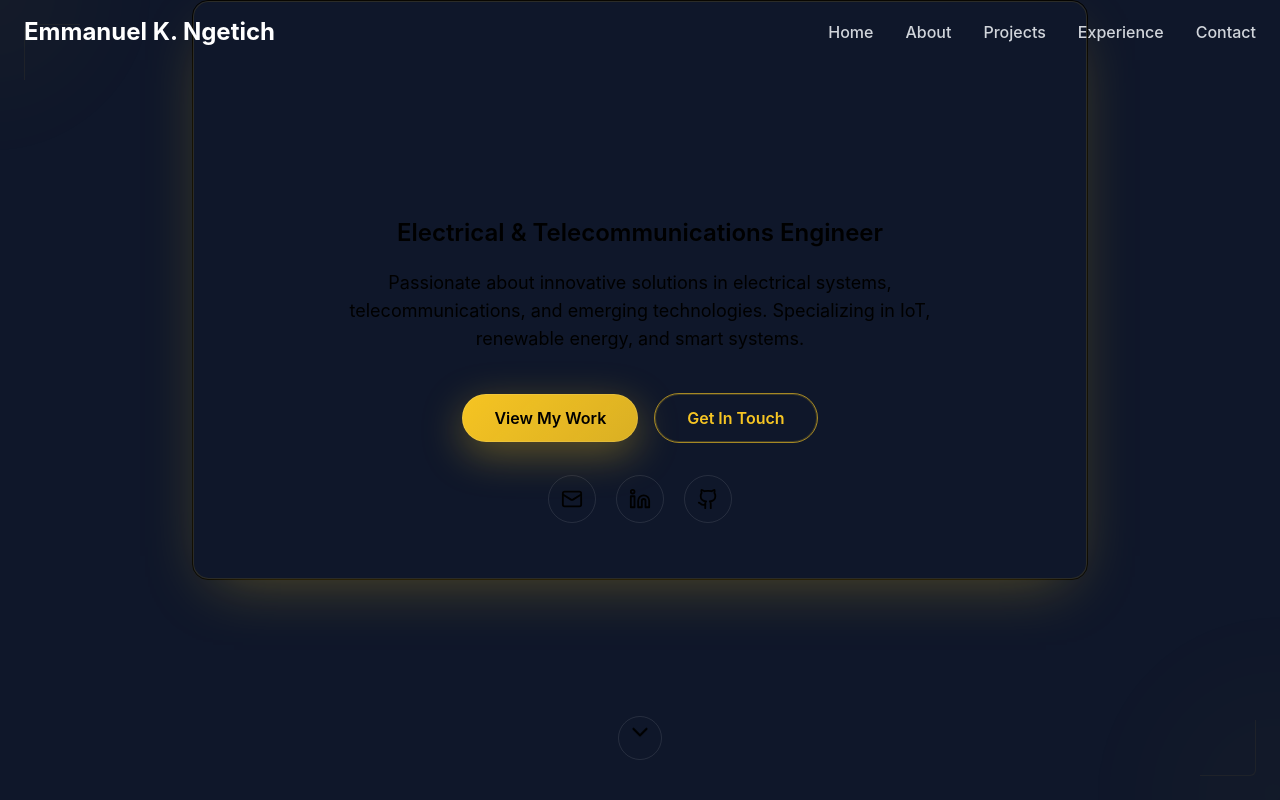
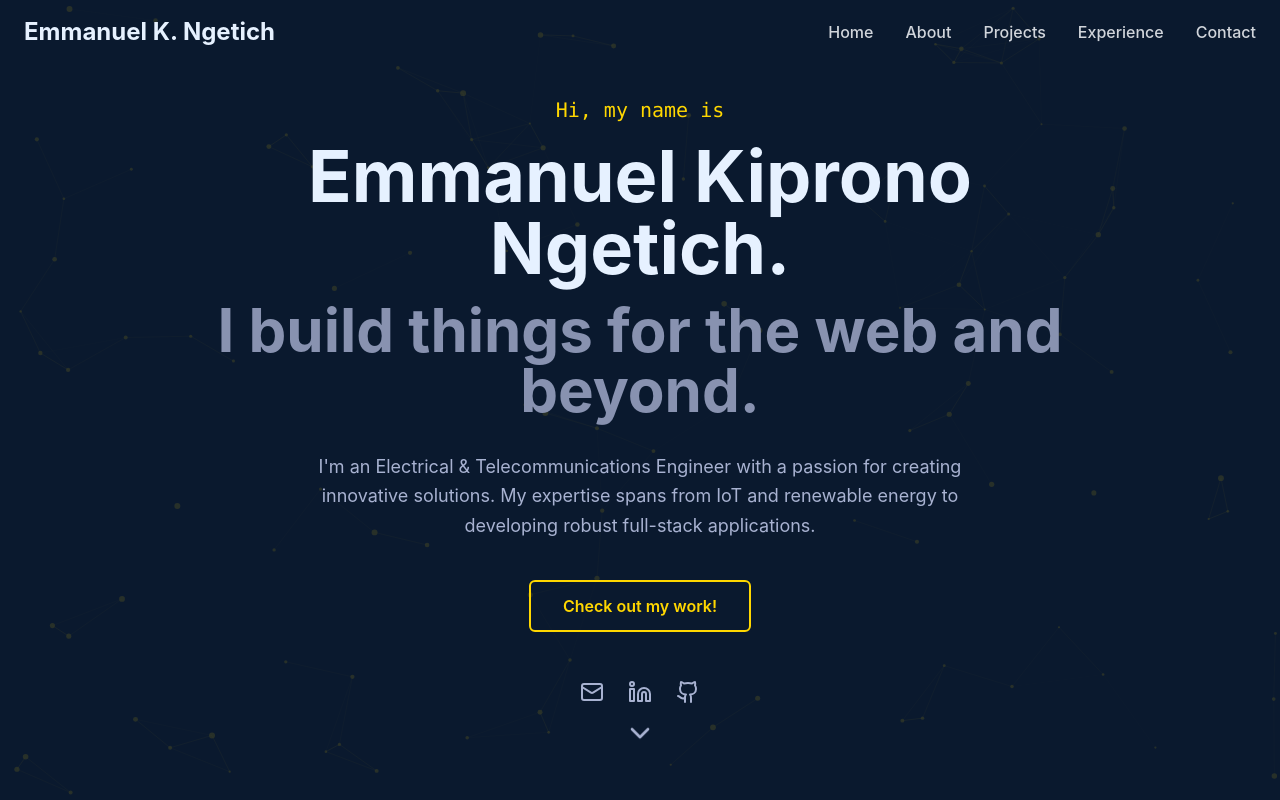
Before and after one commit to Abigael-Sila/Emmanuel-Ngetich, a React (Vite) app: page / in a window 1280 px wide. Shown: the top 800 px of the page. Built offline with nearby package versions, Linux system fonts and the light colour scheme.

Commit message:
new hero

```diff
--- a/src/components/Hero.tsx
+++ b/src/components/Hero.tsx
@@ -1,127 +1,184 @@
-import { ChevronDown, Mail, Linkedin, Github } from "lucide-react";
+import { useEffect, useRef } from 'react';
+import { ChevronDown, Mail, Linkedin, Github } from 'lucide-react';
 
 const Hero = () => {
+  const canvasRef = useRef<HTMLCanvasElement>(null);
+
   const scrollToSection = (sectionId: string) => {
-    const el = document.getElementById(sectionId);
-    if (el) el.scrollIntoView({ behavior: "smooth" });
+    const element = document.getElementById(sectionId);
+    if (element) {
+      element.scrollIntoView({ behavior: 'smooth' });
+    }
   };
 
+  useEffect(() => {
+    const canvas = canvasRef.current;
+    if (!canvas) return;
+
+    const ctx = canvas.getContext('2d');
+    if (!ctx) return;
+
+    let animationFrameId: number;
+    let particles: Particle[] = [];
+    const mouse = { x: -200, y: -200 };
+
+    class Particle {
+      x: number;
+      y: number;
+      size: number;
+      speedX: number;
+      speedY: number;
+
+      constructor() {
+        this.x = Math.random() * canvas!.width;
+        this.y = Math.random() * canvas!.height;
+        this.size = Math.random() * 2 + 1;
+        this.speedX = Math.random() * 1 - 0.5;
+        this.speedY = Math.random() * 1 - 0.5;
+      }
+
+      update() {
+        if (this.x > canvas!.width || this.x < 0) this.speedX *= -1;
+        if (this.y > canvas!.height || this.y < 0) this.speedY *= -1;
+        this.x += this.speedX;
+        this.y += this.speedY;
+      }
+
+      draw() {
+        ctx!.fillStyle = 'rgba(255, 215, 0, 0.6)';
+        ctx!.beginPath();
+        ctx!.arc(this.x, this.y, this.size, 0, Math.PI * 2);
+        ctx!.fill();
+      }
+    }
+
+    const init = () => {
+      particles = [];
+      const numberOfParticles = (canvas!.width * canvas!.height) / 9000;
+      for (let i = 0; i < numberOfParticles; i++) {
+        particles.push(new Particle());
+      }
+    };
+
+    const resizeCanvas = () => {
+      canvas!.width = window.innerWidth;
+      canvas!.height = window.innerHeight;
+      init();
+    };
+
+    const connect = () => {
+      let opacityValue = 1;
+      for (let a = 0; a < particles.length; a++) {
+        for (let b = a; b < particles.length; b++) {
+          const distance = Math.sqrt(
+            (particles[a].x - particles[b].x) ** 2 +
+            (particles[a].y - particles[b].y) ** 2
+          );
+
+          if (distance < 100) {
+            opacityValue = 1 - (distance / 100);
+            ctx!.strokeStyle = `rgba(255, 215, 0, ${opacityValue * 0.3})`;
+            ctx!.lineWidth = 1;
+            ctx!.beginPath();
+            ctx!.moveTo(particles[a].x, particles[a].y);
+            ctx!.lineTo(particles[b].x, particles[b].y);
+            ctx!.stroke();
+          }
+        }
+      }
+    };
+
+    const animate = () => {
+      ctx!.clearRect(0, 0, canvas!.width, canvas!.height);
+      particles.forEach(p => {
+        p.update();
+        p.draw();
+      });
+      connect();
+      animationFrameId = requestAnimationFrame(animate);
+    };
+
+    const handleMouseMove = (event: MouseEvent) => {
+      mouse.x = event.clientX;
+      mouse.y = event.clientY;
+    };
+
+    window.addEventListener('resize', resizeCanvas);
+    window.addEventListener('mousemove', handleMouseMove);
+    resizeCanvas();
+    animate();
+
+    return () => {
+      window.removeEventListener('resize', resizeCanvas);
+      window.removeEventListener('mousemove', handleMouseMove);
+      cancelAnimationFrame(animationFrameId);
+    };
+  }, []);
+
   return (
-    <section
-      id="home"
-      // Local HSL token for gold accents (keeps design-token friendly usage)
-      style={{ ["--gold" as any]: "46 92% 55%" }}
-      className="relative min-h-[100svh] overflow-hidden bg-background text-foreground"
-      aria-label="Hero section"
-    >
-      {/* Subtle grid and vignettes */}
-      <div
-        aria-hidden="true"
-        className="pointer-events-none absolute inset-0 opacity-[0.10]"
-      >
-        <div className="absolute inset-0 [mask-image:radial-gradient(ellipse_at_center,black,transparent_70%)]">
-          <div className="absolute inset-0 bg-[linear-gradient(to_right,transparent_0,hsl(var(--foreground)/0.08)_1px,transparent_1px),linear-gradient(to_bottom,transparent_0,hsl(var(--foreground)/0.08)_1px,transparent_1px)] bg-[size:40px_40px]" />
-        </div>
+    <section id="home" className="min-h-screen flex items-center justify-center bg-navy text-lightest-slate relative overflow-hidden">
+      <canvas ref={canvasRef} className="absolute top-0 left-0 w-full h-full z-0"></canvas>
+      <div className="absolute top-0 left-0 w-full h-full bg-navy opacity-80 z-10"></div>
+      <div className="container mx-auto px-6 text-center relative z-20">
+        <div className="max-w-4xl mx-auto">
+          <style>{`
+            @keyframes fadeIn { 0% { opacity: 0; } 100% { opacity: 1; } }
+            @keyframes fadeInUp { 0% { opacity: 0; transform: translateY(20px); } 100% { opacity: 1; transform: translateY(0); } }
+            .fade-in-up-1 { animation: fadeInUp 0.8s ease-out 0.2s both; }
+            .fade-in-up-2 { animation: fadeInUp 0.8s ease-out 0.4s both; }
+            .fade-in-up-3 { animation: fadeInUp 0.8s ease-out 0.6s both; }
+            .fade-in-up-4 { animation: fadeInUp 0.8s ease-out 0.8s both; }
+            .fade-in-up-5 { animation: fadeInUp 0.8s ease-out 1.0s both; }
+          `}</style>
 
-        {/* Golden glow orbs */}
-        <div className="absolute -top-24 -left-24 h-72 w-72 rounded-full bg-[radial-gradient(circle_at_30%_30%,hsl(var(--gold)/0.35),transparent_60%)] blur-2xl" />
-        <div className="absolute -bottom-28 -right-28 h-96 w-96 rounded-full bg-[radial-gradient(circle_at_70%_70%,hsl(var(--gold)/0.25),transparent_55%)] blur-2xl" />
+          <h2 className="text-lg md:text-xl text-gold mb-4 font-mono fade-in-up-1">
+            Hi, my name is
+          </h2>
 
-        {/* Corner stroke accents */}
-        <div className="absolute inset-0">
-          <span className="absolute top-6 left-6 h-14 w-14 border-l border-t border-[hsl(var(--gold))]/60 rounded-tl-md" />
-          <span className="absolute bottom-6 right-6 h-14 w-14 border-b border-r border-[hsl(var(--gold))]/60 rounded-br-md" />
-        </div>
-      </div>
-
-      <div className="relative z-10 container mx-auto px-6">
-        <div className="mx-auto max-w-4xl text-center">
-          {/* Framed content card with soft golden ring */}
-          <div className="relative rounded-2xl border border-[hsl(var(--gold))/0.2] bg-background/50 backdrop-blur-sm px-6 py-10 md:px-10 md:py-14">
-            <div className="pointer-events-none absolute inset-0 rounded-2xl ring-1 ring-[hsl(var(--gold))/0.25] [box-shadow:0_0_0_1px_hsl(var(--gold)/0.12)_inset,0_18px_60px_-20px_hsl(var(--gold)/0.35)]" />
-
-            <h1 className="bg-gradient-to-r from-foreground via-foreground to-[hsl(var(--gold))] bg-clip-text text-transparent text-4xl sm:text-5xl md:text-7xl font-bold tracking-tight">
-              Emmanuel Kiprono Ngetich
+          <h1 className="text-4xl sm:text-6xl md:text-7xl font-bold mb-4 text-white fade-in-up-2">
+            Emmanuel Kiprono Ngetich.
           </h1>
 
-            <h2 className="mt-4 text-lg sm:text-xl md:text-2xl font-semibold text-muted-foreground">
-              Electrical & Telecommunications Engineer
-            </h2>
+          <h3 className="text-3xl sm:text-5xl md:text-6xl font-bold text-slate mb-8 fade-in-up-3">
+            I build things for the web and beyond.
+          </h3>
 
-            <p className="mx-auto mt-5 max-w-2xl text-base sm:text-lg text-muted-foreground/90">
-              Passionate about innovative solutions in electrical systems, telecommunications,
-              and emerging technologies. Specializing in IoT, renewable energy, and smart systems.
+          <p className="text-lg text-light-slate max-w-2xl mx-auto leading-relaxed mb-10 fade-in-up-4">
+            I'm an Electrical & Telecommunications Engineer with a passion for creating innovative solutions.
+            My expertise spans from IoT and renewable energy to developing robust full-stack applications.
           </p>
 
-            {/* CTAs */}
-            <div className="mt-10 flex flex-col items-center justify-center gap-4 sm:flex-row">
-              {/* Primary (gold fill + shimmer) */}
+          <div className="flex flex-col sm:flex-row gap-4 justify-center mb-12 fade-in-up-5">
             <button
-                onClick={() => scrollToSection("projects")}
-                className="group relative inline-flex items-center justify-center rounded-full px-8 py-3 font-semibold text-[hsl(var(--background))] transition-transform duration-300 hover:scale-[1.03] focus-visible:outline-none focus-visible:ring-2 focus-visible:ring-[hsl(var(--gold))]/60 ring-offset-2 ring-offset-background
-                           bg-[linear-gradient(135deg,hsl(var(--gold))_0%,hsl(var(--gold)/0.88)_100%)] shadow-[0_12px_40px_hsl(var(--gold)/0.35)]"
-                aria-label="View my work"
+              onClick={() => scrollToSection('projects')}
+              className="bg-transparent border-2 border-gold text-gold px-8 py-3 rounded-md font-semibold transition-all duration-300 ease-in-out
+              hover:bg-gold hover:text-navy hover:shadow-[0_0_20px_rgba(255,215,0,0.5)] transform hover:-translate-y-1"
             >
-                <span className="relative z-[1]">View My Work</span>
-                <span className="pointer-events-none absolute inset-0 -translate-x-full bg-[linear-gradient(110deg,transparent, hsl(var(--background)/0.15), transparent)] transition-transform duration-700 ease-out group-hover:translate-x-full" />
-                <span className="pointer-events-none absolute inset-0 rounded-full border border-white/10" />
-              </button>
-
-              {/* Secondary (gold outline + glow on hover) */}
-              <button
-                onClick={() => scrollToSection("contact")}
-                className="group relative inline-flex items-center justify-center rounded-full px-8 py-3 font-semibold text-[hsl(var(--gold))] transition-all duration-300
-                           border border-[hsl(var(--gold)/0.65)] hover:border-[hsl(var(--gold))] hover:shadow-[0_10px_40px_hsl(var(--gold)/0.28)]"
-                aria-label="Get in touch"
-              >
-                <span className="relative z-[1]">Get In Touch</span>
-                <span className="pointer-events-none absolute inset-0 rounded-full [box-shadow:inset_0_0_0_1px_hsl(var(--gold)/0.2)] group-hover:[box-shadow:inset_0_0_0_2px_hsl(var(--gold))]" />
+              Check out my work!
             </button>
           </div>
 
-            {/* Social icons */}
-            <div className="mt-8 flex justify-center gap-5">
-              <a
-                href="#"
-                title="Email Me"
-                className="rounded-full border border-white/10 p-3 text-muted-foreground transition-all duration-300 hover:scale-110 hover:rotate-3 hover:text-[hsl(var(--gold))] hover:border-[hsl(var(--gold))/70] hover:shadow-[0_0_0_4px_hsl(var(--gold)/0.12)_inset]"
-                aria-label="Email"
-              >
-                <Mail size={22} />
+          <div className="flex justify-center space-x-6 fade-in-up-5">
+              <a href="mailto:your-email@example.com" title="Email Me" className="text-light-slate hover:text-gold transition-all duration-300 transform hover:-translate-y-1">
+              <Mail size={24} />
             </a>
-              <a
-                href="#"
-                title="LinkedIn Profile"
-                className="rounded-full border border-white/10 p-3 text-muted-foreground transition-all duration-300 hover:scale-110 hover:-rotate-3 hover:text-[hsl(var(--gold))] hover:border-[hsl(var(--gold))/70] hover:shadow-[0_0_0_4px_hsl(var(--gold)/0.12)_inset]"
-                aria-label="LinkedIn"
-              >
-                <Linkedin size={22} />
+            <a href="#" title="LinkedIn Profile" className="text-light-slate hover:text-gold transition-all duration-300 transform hover:-translate-y-1">
+              <Linkedin size={24} />
             </a>
-              <a
-                href="#"
-                title="GitHub Profile"
-                className="rounded-full border border-white/10 p-3 text-muted-foreground transition-all duration-300 hover:scale-110 hover:rotate-1 hover:text-[hsl(var(--gold))] hover:border-[hsl(var(--gold))/70] hover:shadow-[0_0_0_4px_hsl(var(--gold)/0.12)_inset]"
-                aria-label="GitHub"
-              >
-                <Github size={22} />
+            <a href="#" title="GitHub Profile" className="text-light-slate hover:text-gold transition-all duration-300 transform hover:-translate-y-1">
+              <Github size={24} />
             </a>
           </div>
         </div>
       </div>
-      </div>
 
-      {/* Scroll cue */}
-      <div className="absolute bottom-8 left-1/2 -translate-x-1/2">
+      <div className="absolute bottom-8 left-1/2 transform -translate-x-1/2 z-20">
         <button
-          onClick={() => scrollToSection("about")}
-          className="group inline-flex items-center justify-center rounded-full p-2 text-muted-foreground transition-colors duration-300 hover:text-[hsl(var(--gold))] focus-visible:outline-none focus-visible:ring-2 focus-visible:ring-[hsl(var(--gold))]/60"
+          onClick={() => scrollToSection('about')}
+          className="text-light-slate hover:text-gold transition-colors duration-300 animate-bounce p-2"
           title="Scroll to About Section"
-          aria-label="Scroll to About Section"
         >
-          <span className="relative inline-flex h-11 w-11 items-center justify-center rounded-full border border-white/10 bg-background/60 backdrop-blur-md">
-            <span className="pointer-events-none absolute inset-0 rounded-full ring-1 ring-[hsl(var(--gold))/0.25]" />
-            <ChevronDown size={26} className="animate-bounce" />
-          </span>
+          <ChevronDown size={32} />
         </button>
       </div>
     </section>
--- a/tailwind.config.js
+++ b/tailwind.config.js
@@ -1,8 +1,21 @@
 /** @type {import('tailwindcss').Config} */
 export default {
-  content: ['./index.html', './src/**/*.{js,ts,jsx,tsx}'],
-  theme: {
-    extend: {},
-  },
-  plugins: [],
+  content: ['./index.html', './src/**/*.{js,ts,jsx,tsx}'],
+  theme: {
+    extend: {
+      colors: {
+        'dark-navy': '#020c1b',
+        'navy': '#0a192f',
+        'light-navy': '#112240',
+        'lightest-navy': '#233554',
+        'navy-shadow': 'rgba(2, 12, 27, 0.7)',
+        'slate': '#8892b0',
+        'light-slate': '#a8b2d1',
+        'lightest-slate': '#ccd6f6',
+        'white': '#e6f1ff',
+        'gold': '#FFD700',
+      },
+    },
+  },
+  plugins: [],
 };
```
Lines whose indentation alone changed are shown as unchanged.
